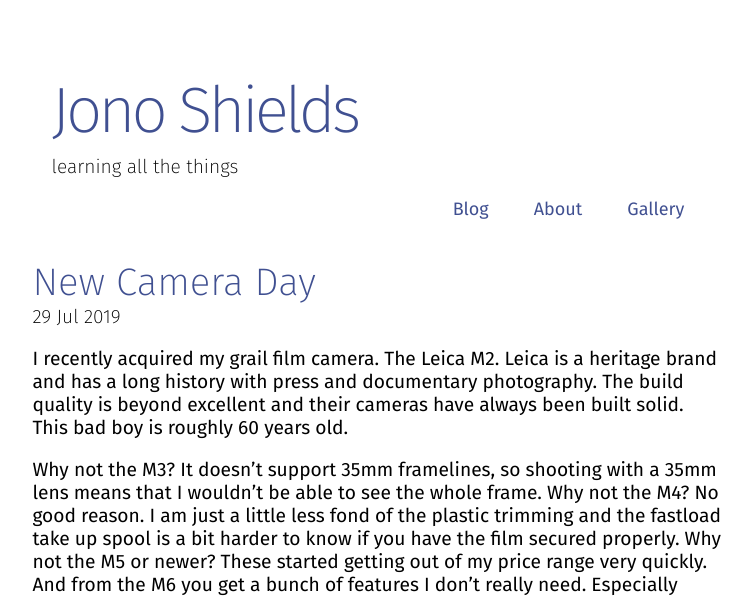
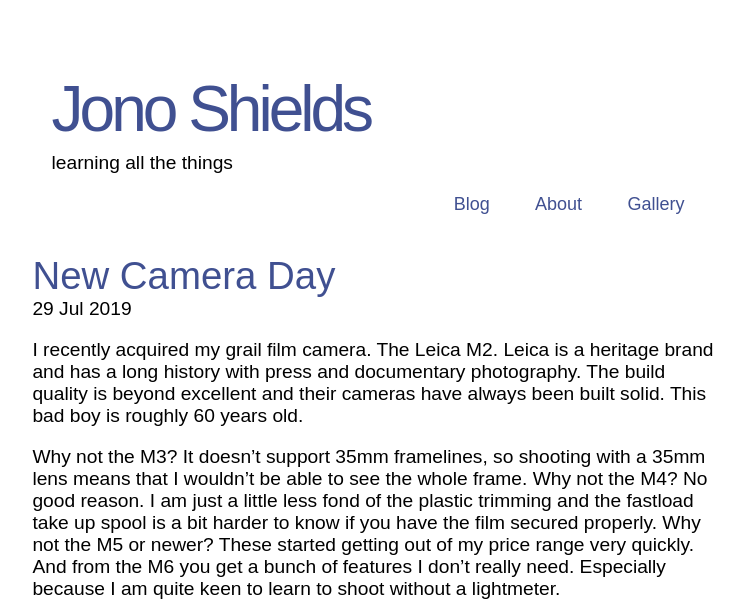
Before and after one commit to foopod/blog-3.0, a Jekyll site: the page built from index.html, in a window 1280 px wide. Shown: the top 599 px of the page, without its empty margins (262-1014 px from the left). Built offline with Jekyll 4.4.1, drawn with Linux system fonts in a browser that asks for light colours; the list of posts is cut into pages by our own code; grey boxes are pictures that could not be loaded.

Commit message:
Update head.html

```diff
--- a/_includes/head.html
+++ b/_includes/head.html
@@ -16,7 +16,7 @@
 
   <!-- CSS -->
   <link rel="stylesheet" href="{{ site.baseurl }}/public/css/style.css">
-  <link href="https://fonts.googleapis.com/css?family=Fira+Sans:200,400" rel="stylesheet">
+  <link href="https://fonts.googleapis.com/css?family=Open+Sans" rel="stylesheet">
 
 
   <!-- RSS -->
```
